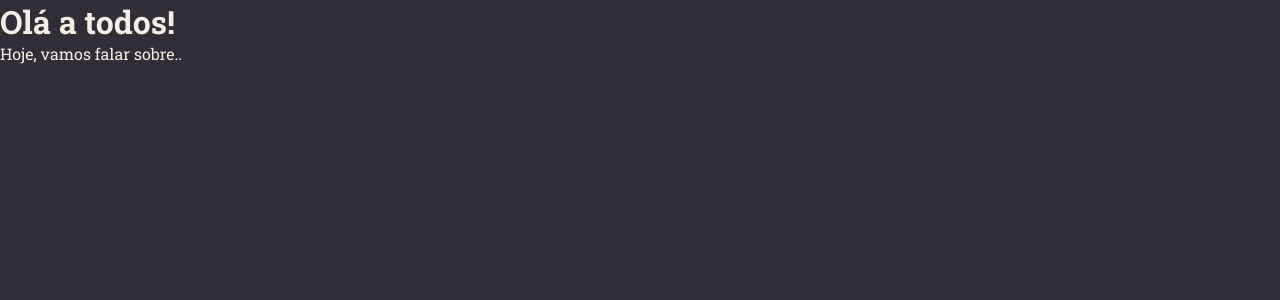
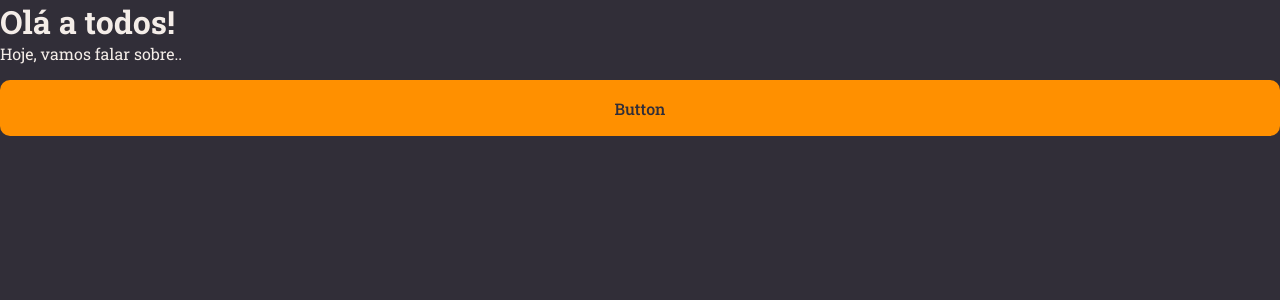
Before and after one commit to alexsmarra/rocketnotes, a React (Vite) app: page / in a window 1280 px wide. Shown: the top 300 px of the page. Built offline with nearby package versions, Linux system fonts and the light colour scheme.

Commit message:
button component created

```diff
--- /dev/null
+++ b/src/components/Button/index.jsx
@@ -0,0 +1,9 @@
+import { Container } from "./styles"
+
+export function Button() {
+   return (
+      <Container type="button">
+         Button
+      </Container>
+   )
+}
--- /dev/null
+++ b/src/components/Button/styles.js
@@ -0,0 +1,17 @@
+import styled from "styled-components"
+
+export const Container = styled.button`
+   width: 100%;
+   background-color: ${({ theme }) => theme.COLORS.ORANGE};
+   color: ${({ theme }) => theme.COLORS.BACKGROUND_800};
+   height: 56px;
+   border: 0;
+   padding: 0 16px;
+   margin-top: 16px;
+   border-radius: 10px;
+   font-weight: 500;
+   /* the same as "button:disabled" */
+   &:disabled {
+      opacity: .5;
+   }
+`
--- a/src/pages/Details/index.jsx
+++ b/src/pages/Details/index.jsx
@@ -1,5 +1,7 @@
 // importando de styles.js
 import { Container } from "./styles"
+import { Button } from "../../components/Button"
+
 
 export function Details() {
   return (
@@ -7,6 +9,7 @@
     <Container>
       <h1>Olá a todos!</h1>
       <p>Hoje, vamos falar sobre..</p>
+      <Button/>
     </Container>
   )
 }
```
